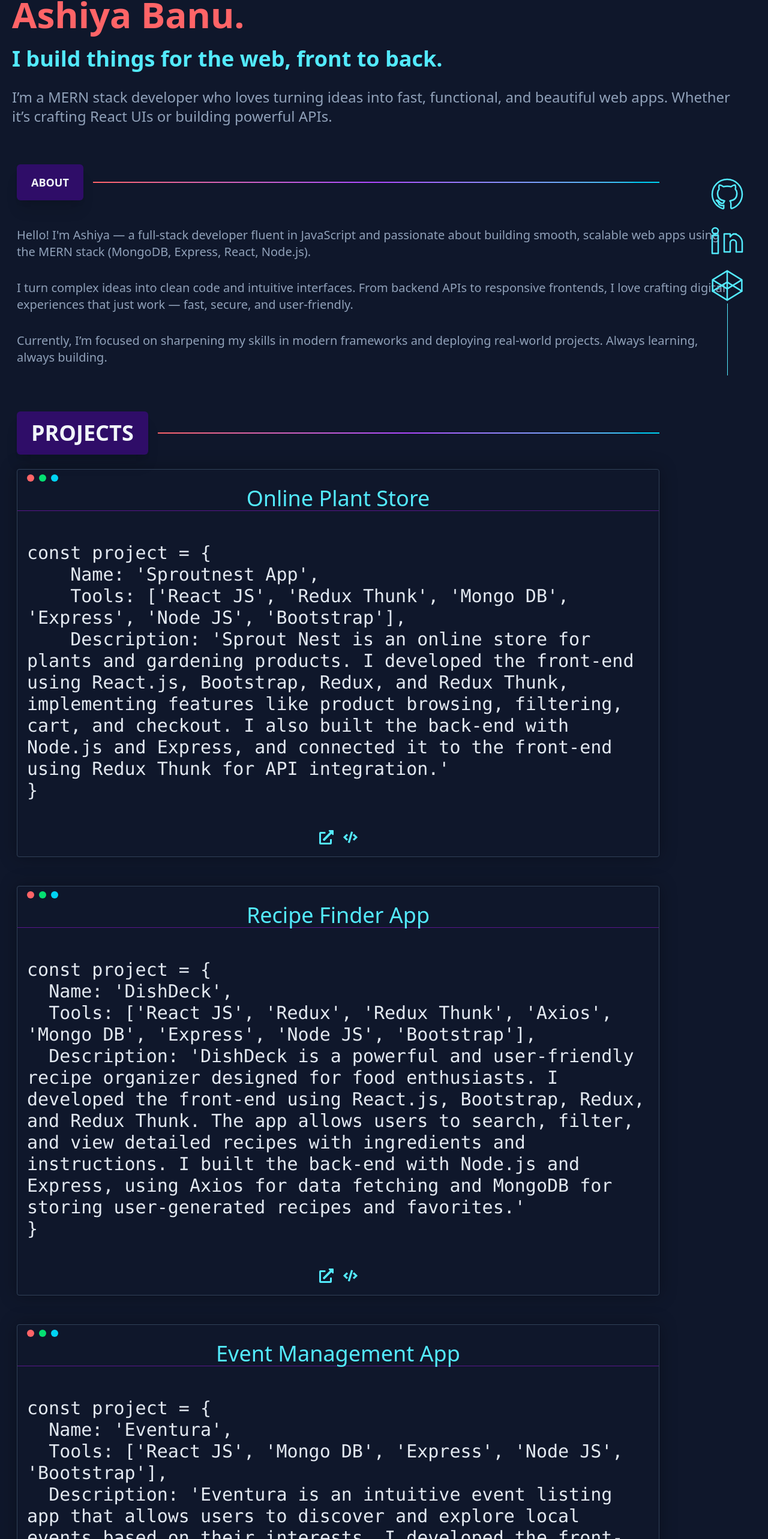
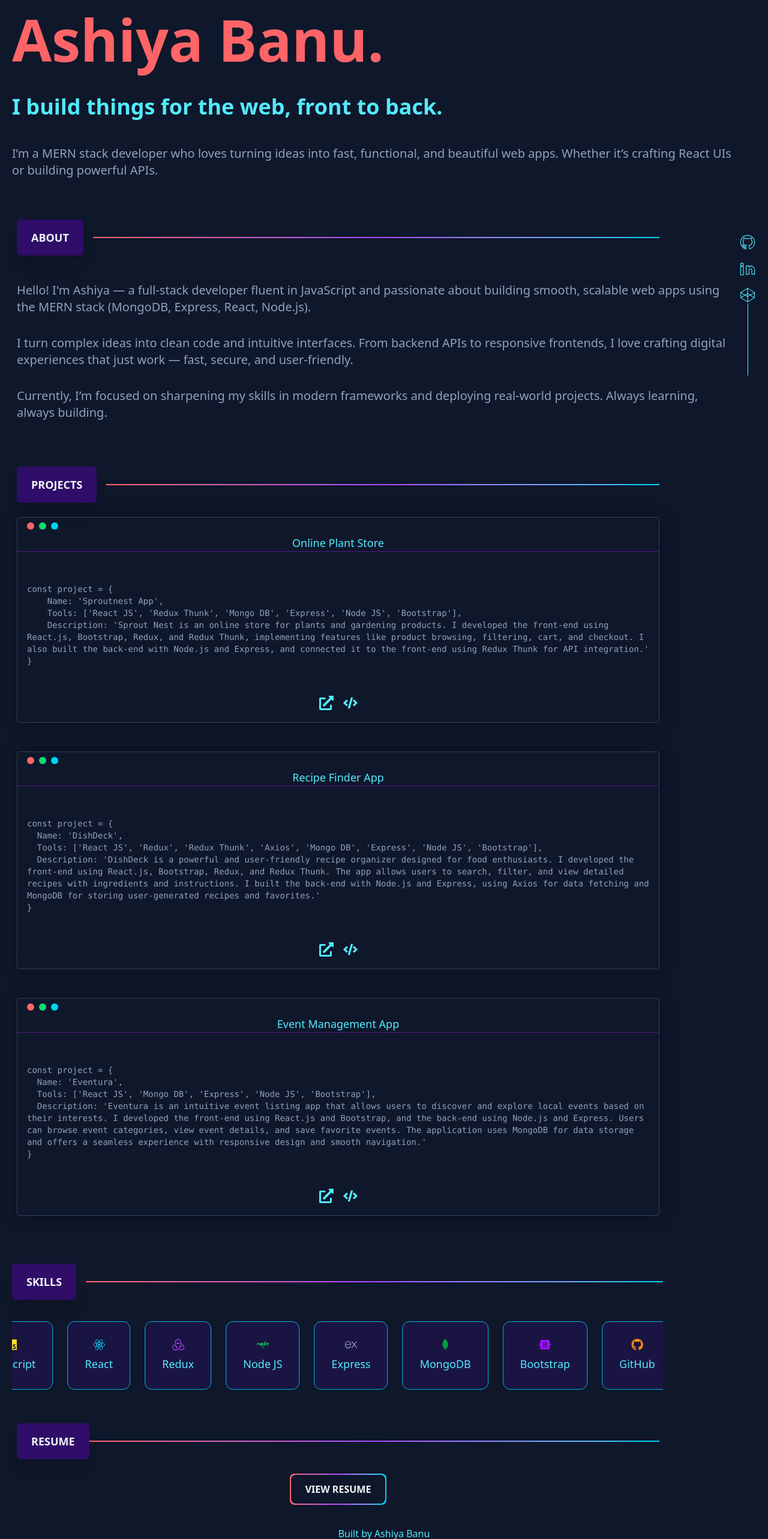
Before and after one commit to ashiyaman/V2.ashiyaman, a React (Vite) app: page / in a window 1280 px wide. Shown: the part 174-2740 px from the top of the page at 60% size. Built offline with nearby package versions, Linux system fonts and the light colour scheme.

Commit message:
fix: Fix typo errors

```diff
--- a/src/App.jsx
+++ b/src/App.jsx
@@ -4,6 +4,7 @@ import Footer from "./components/Footer"
 import Home from "./components/Home"
 import Navbar from "./components/Navbar"
 import Resume from "./components/Resume"
+import ScrollToTop from "./components/ScrollToTop"
 import Skills from "./components/Skills"
 import Work from "./components/Work"
 
@@ -17,6 +18,7 @@ function App() {
         <Skills />
         <Resume />
         <Footer />
+        <ScrollToTop />
         <Contact />
     </div>
   )
--- a/src/components/Contact.jsx
+++ b/src/components/Contact.jsx
@@ -1,6 +1,6 @@
 const Contact = () => {
     return (
-        <section className="fixed bottom-0 flex-col right-7 z-10 flex items-center">
+        <section className="fixed bottom-0 flex-col right-5 z-10 flex items-center">
             <ul className="flex flex-col gap-4">
               <li>
                   <a href="https://github.com/ashiyaman" target="_blank" aria-label="GitHub">
@@ -10,7 +10,7 @@ const Contact = () => {
                       stroke="currentColor"
                       strokeWidth="1"
                       viewBox="0 0 24 24"
-                      className="w-7 h-5 md:w-14 md:h-10 lg:h-15 lg:w-20 text-cyan-300 hover:text-red-400 focus:text-red-400"
+                      className="w-7 h-7 text-cyan-300 hover:text-red-400 focus:text-red-400"
                   >
                       <path
                       strokeLinecap="round"
@@ -32,7 +32,7 @@ const Contact = () => {
                       stroke="currentColor"
                       strokeWidth="1"
                       viewBox="0 0 24 24"
-                      className="w-7 h-7 md:w-14 md:h-10 lg:h-15 lg:w-20 text-cyan-300 hover:text-red-400 focus:text-red-400"
+                      className="w-7 h-7 text-cyan-300 hover:text-red-400 focus:text-red-400"
                   >
                       <path
                       strokeLinecap="round"
@@ -50,7 +50,7 @@ const Contact = () => {
                       stroke="currentColor"
                       strokeWidth="1"
                       viewBox="0 0 24 24"
-                      className="w-7 h-7 md:w-14 md:h-10 lg:h-15 lg:w-20 text-cyan-300 hover:text-red-400 focus:text-red-400"
+                      className="w-7 h-7 text-cyan-300 hover:text-red-400 focus:text-red-400"
                   >
                       <path
                       strokeLinecap="round"
--- a/src/components/Footer.jsx
+++ b/src/components/Footer.jsx
@@ -1,7 +1,7 @@
 const Footer = () => {
     return(
         <footer className="h-14 flex bg-inherit justify-center py-5">
-            <p className="text-cyan-300 md:text-3xl lg:text-4xl">Built by Ashiya Banu</p>
+            <p className="text-cyan-300">Built by Ashiya Banu</p>
         </footer>
     )
 }
--- a/src/components/Home.jsx
+++ b/src/components/Home.jsx
@@ -17,13 +17,13 @@ const Home = () => {
     return () => clearInterval(interval)
   }, [])
   return (
-    <section className="my-6 px-5 md:my-8 lg:my-5">
-        <p className="text-slate-400 py-3 md:py-5 text-xl md:text-3xl lg:py-3">
+    <section className="my-4 px-5 md:my-10 lg:my-5">
+        <p className="text-slate-400 py-3 md:py-5 text-xl md:text-3xl lg:py-5">
         <b>Hi, My Name is</b>{" "}
         </p>
-        <h1 className="text-red-400 md:text-6xl py-3 md:py-3 text-4xl lg:py-3"><b>Ashiya Banu.</b></h1>
-        <h2 className="typing md:text-4xl text-cyan-300 py-3 lg:py-3 md:py-3 font-semibold text-2xl">{typingText}</h2>
-        <p className="text-slate-400 py-3 pr-10 md:py-8 lg:py-4 md:text-2xl text-xl">
+        <h1 className="text-red-400 md:text-8xl py-3 md:py-8 lg:py-5 text-4xl"><b>Ashiya Banu.</b></h1>
+        <h2 className="typing md:text-4xl text-cyan-300 py-3 lg:py-6 md:py-8 font-semibold text-2xl">{typingText}</h2>
+        <p className="text-slate-400 py-3 pr-10 md:py-8 lg:py-5 text-xl">
             I’m a MERN stack developer who loves turning ideas into fast,
             functional, and beautiful web apps. Whether it’s crafting React UIs or
             building powerful APIs.
--- a/src/components/Resume.jsx
+++ b/src/components/Resume.jsx
@@ -1,9 +1,9 @@
 const Resume = () => {
   return (
     <section id="resume" className="py-4 px-7 bg-inherit">
-      <div className="w-14/15 text-center">
+      <div className="w-7/8 text-center">
         <div className="flex items-center justify-center mb-6">
-          <h3 className="text-slate-100 bg-violet-950 shadow-xl uppercase font-semibold px-6 py-4 text-lg md:text-3xl lg:text-4xl rounded-md">
+          <h3 className="text-slate-100 bg-violet-950 shadow-xl uppercase font-semibold px-6 py-4 text-lg rounded-md">
             Resume
           </h3>
           <span className="w-full h-[2px] bg-gradient-to-r from-red-400 via-purple-500 to-cyan-400"></span>
@@ -17,7 +17,7 @@ const Resume = () => {
 >
   <div className="inline-block rounded-lg bg-gradient-to-r from-red-400 via-purple-500 to-cyan-400 p-[2px] hover:bg-none transition-all duration-300">
     <div className="bg-slate-900 rounded-lg">
-      <button className="bg-transparent uppercase text-slate-100 font-semibold text-lg md:text-2xl lg:text-3xl lg:py-5 py-3 px-6 rounded-lg w-full transition-all duration-300 hover:bg-gradient-to-r hover:from-red-400 hover:via-purple-500 hover:to-cyan-400 hover:text-slate-900">
+      <button className="bg-transparent uppercase text-slate-100 font-semibold text-md py-3 px-6 rounded-lg w-full transition-all duration-300 hover:bg-gradient-to-r hover:from-red-400 hover:via-purple-500 hover:to-cyan-400 hover:text-slate-900">
         View Resume
       </button>
     </div>
--- /dev/null
+++ b/src/components/ScrollToTop.jsx
@@ -0,0 +1,7 @@
+const ScrollToTop = () => {
+    return(
+        <div></div>
+    )
+}
+
+export default ScrollToTop
--- a/src/components/Skills.jsx
+++ b/src/components/Skills.jsx
@@ -19,10 +19,10 @@ const skills = [
 
 const Skills = () => {
   return (
-    <section id="skills" className="py-4 px-7 bg-inherit">
+    <section id="skills" className="py-4 px-5 bg-inherit">
       <div className="w-7/8">
         <div className="flex items-center gap-4 py-3">
-          <h3 className="text-slate-100 bg-violet-950 shadow-xl uppercase font-semibold px-6 py-4 text-lg md:text-3xl lg:text-4xl rounded-md">
+          <h3 className="text-slate-100 bg-violet-950 shadow-xl uppercase font-semibold px-6 py-4 text-lg rounded-md">
             Skills
           </h3>
           <span className="w-full h-[2px] bg-gradient-to-r from-red-400 via-purple-500 to-cyan-400"></span>
@@ -33,9 +33,9 @@ const Skills = () => {
             {[...skills, ...skills].map((skill, i) => (
               <div
                 key={i}
-                className="flex flex-col items-center gap-2 bg-[#1a1443] text-cyan-300 border border-cyan-500 rounded-xl px-5 py-2 text-lg md:text-xl lg:text-3xl lg:p-7 font-medium shadow-md"
+                className="flex flex-col items-center gap-2 bg-[#1a1443] text-cyan-300 border border-cyan-500 rounded-xl px-5 py-2 text-lg lg:p-7 font-medium shadow-md"
               >
-                <span className="text-2xl md:text-4xl lg:text-5xl">{skill.icon}</span>
+                <span className="text-xl">{skill.icon}</span>
                 <span >{skill.name}</span>
               </div>
             ))}
--- a/src/components/Work.jsx
+++ b/src/components/Work.jsx
@@ -7,13 +7,13 @@ const Work = () => {
     <section id="work" className="py-4 px-7 bg-inherit">
       <div className="my-3 w-7/8">
         <div className="flex items-center gap-4">
-          <h3 className="text-slate-100 md:text-3xl lg:text-4xl bg-violet-950 shadow-xl uppercase font-semibold px-6 py-4 text-lg rounded-md">
+          <h3 className="text-slate-100 bg-violet-950 shadow-xl uppercase font-semibold px-6 py-4 text-lg rounded-md">
             Projects
           </h3>
           <span className="w-full h-[2px] bg-gradient-to-r from-red-400 via-purple-500 to-cyan-400"></span>
         </div>
 
-        <div className="flex flex-col gap-6 py-6 w-full md:text-2xl lg:text-4xl">
+        <div className="flex flex-col gap-6 py-6 w-full">
             <div className="mx-auto">
               <div className="rounded shadow-[0_0_30px_0_rgba(0,0,0,0.3)] transition-all duration-500 border border-slate-700">
                 <div className="flex px-4 py-2 items-center gap-2">
@@ -21,11 +21,11 @@ const Work = () => {
                   <div className="h-3 w-3 rounded-full bg-green-400"></div>
                   <div className="h-3 w-3 rounded-full bg-cyan-400"></div>
                 </div>
-                <div className="text-center text-cyan-300 text-lg px-4 md:text-2xl lg:text-4xl">
+                <div className="text-center text-cyan-300 text-lg px-4">
                   Online Plant Store
                 </div>
                 <div className="border-t border-purple-900 px-4 py-5 w-full">
-                  <code className="w-full font-mono text-xs sm:text-sm md:text-2xl lg:text-3xl lg:py-8 text-slate-200 block whitespace-pre-wrap break-words overflow-auto">
+                  <code className="w-full font-mono text-xs sm:text-sm md:text-md lg:py-8 text-slate-400 block whitespace-pre-wrap break-words overflow-auto">
                     {`const project = {
     Name: 'Sproutnest App',
     Tools: ['React JS', 'Redux Thunk', 'Mongo DB', 'Express', 'Node JS', 'Bootstrap'],
@@ -66,11 +66,11 @@ const Work = () => {
                 <div className="h-3 w-3 rounded-full bg-cyan-400"></div>
               </div>
 
-              <div className="text-center text-cyan-300 text-lg md:text-2xl lg:text-4xl px-4">
+              <div className="text-center text-cyan-300 text-lg px-4">
                 Recipe Finder App
               </div>
               <div className="border-t border-purple-900 px-4 py-5 w-full">
-                <code className="w-full font-mono text-xs sm:text-sm md:text-2xl lg:text-3xl lg:py-8 text-slate-200 block whitespace-pre-wrap break-words overflow-auto">
+                <code className="w-full font-mono text-xs sm:text-sm md:text-md lg:py-8 text-slate-400 block whitespace-pre-wrap break-words overflow-auto">
                   {`const project = {
   Name: 'DishDeck',
   Tools: ['React JS', 'Redux', 'Redux Thunk', 'Axios', 'Mongo DB', 'Express', 'Node JS', 'Bootstrap'],
@@ -111,11 +111,11 @@ const Work = () => {
                 <div className="h-3 w-3 rounded-full bg-cyan-400"></div>
               </div>
 
-              <div className="text-center text-cyan-300 text-lg md:text-2xl lg:text-4xl px-4">
+              <div className="text-center text-cyan-300 text-lg px-4">
                 Event Management App
               </div>
               <div className="border-t border-purple-900 px-4 py-5 w-full">
-                <code className="w-full font-mono text-xs sm:text-sm md:text-2xl lg:text-3xl lg:py-8 text-slate-200 block whitespace-pre-wrap break-words overflow-auto">
+                <code className="w-full font-mono text-xs sm:text-sm md:text-md lg:py-8 text-slate-400 block whitespace-pre-wrap break-words overflow-auto">
                   {`const project = {
   Name: 'Eventura',
   Tools: ['React JS', 'Mongo DB', 'Express', 'Node JS', 'Bootstrap'],
```
